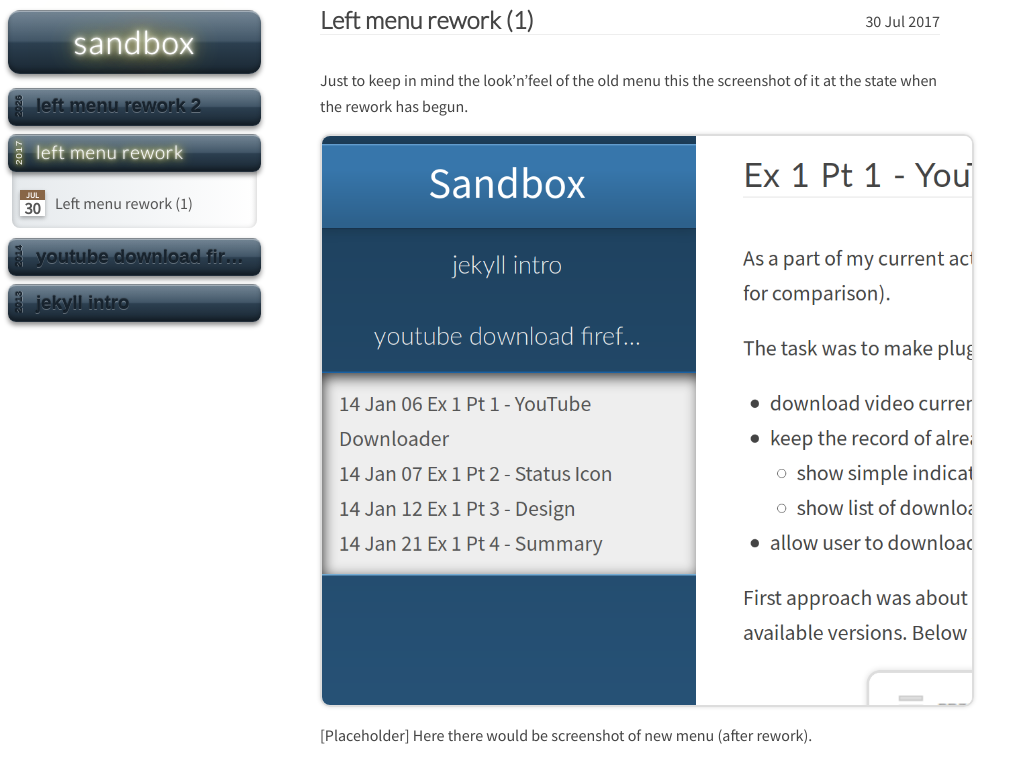
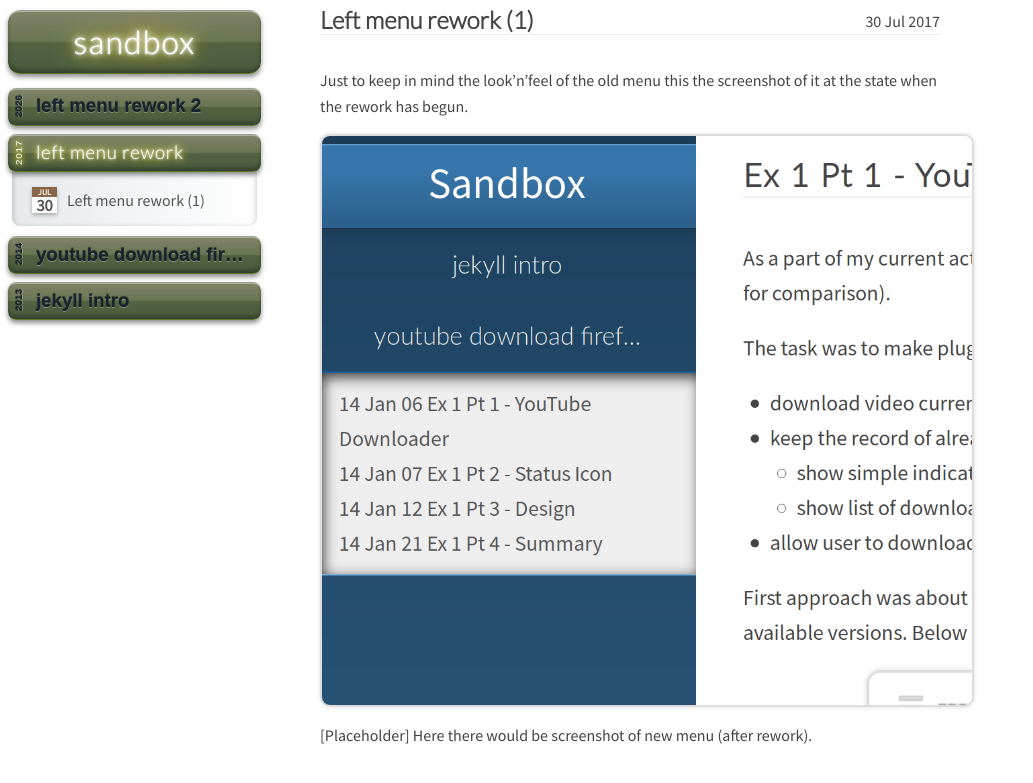
Before and after one commit to urobor/urobor.github.io, a Jekyll site: the page built from _posts/2017-07-30-oldmenu.markdown, in a window 1280 px wide. Shown: the top 783 px of the page, without its empty margins (0-1033 px from the left). Built offline with Jekyll 4.4.1, drawn with Linux system fonts in a browser that asks for light colours; some web fonts are replaced.

Commit message:
left menu turned green

```diff
--- a/css/skeleton.css
+++ b/css/skeleton.css
@@ -1,7 +1,7 @@
 :root {
-    --bar-top: #3d566b;
-    --bar-bottom: #26394a;
-    --bar-edge: #232f3b;
+    --bar-top: #525530;
+    --bar-bottom: #67825b;
+    --bar-edge: #5c762b;
     --badge: #886647;
     --neon: #ffe94d;
     --neon-glow: #ff9d00;
@@ -211,7 +211,7 @@
 .group-links a {
     display: flex;
     align-items: center;
-    padding: 4px 8px;
+    padding: 1px 5px 5px 20px;
     color: #555;
 }
 
```
